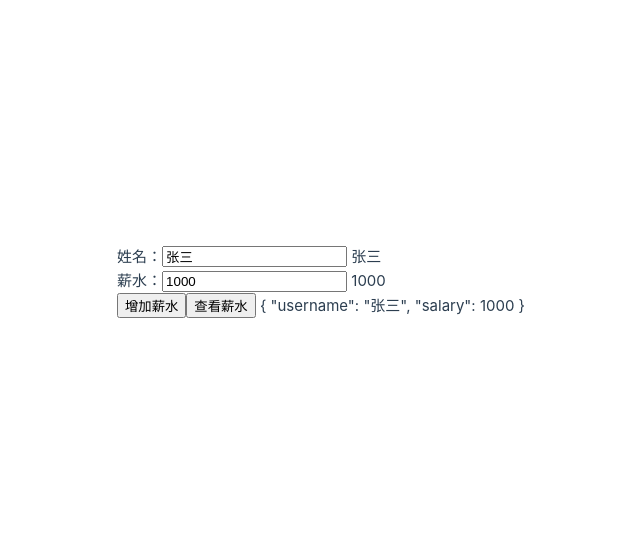
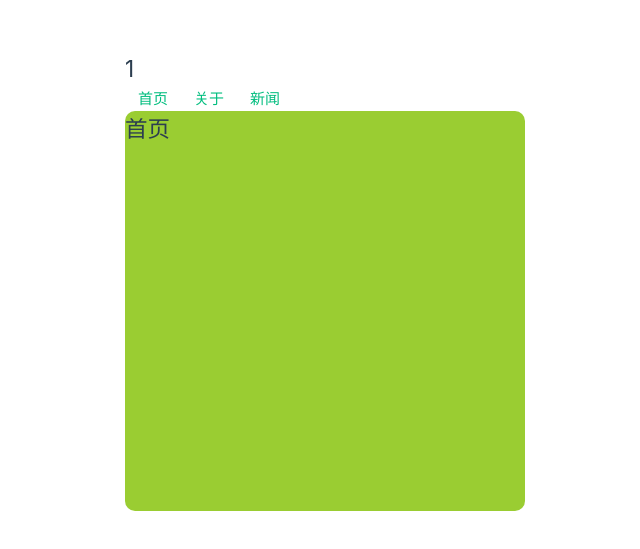
Before and after one commit to YouLe2016/vue3_first, a Vue app: page /#/home in a window 1280 px wide. Shown: the part 119-668 px from the top of the page, without its empty margins (115-755 px from the left). Built offline with nearby package versions, Linux system fonts and the light colour scheme.

Commit message:
Add: vue-router

```diff
--- a/package.json
+++ b/package.json
@@ -9,7 +9,8 @@
     "preview": "vite preview"
   },
   "dependencies": {
-    "vue": "^3.5.13"
+    "vue": "^3.5.13",
+    "vue-router": "^4.5.1"
   },
   "devDependencies": {
     "@vitejs/plugin-vue": "^5.2.3",
--- a/src/App.vue
+++ b/src/App.vue
@@ -1,6 +1,5 @@
 <script setup lang="ts">
-import MySalaryInfo from "@/components/MySalaryInfo.vue";
-import {reactive, ref} from "vue";
+import {reactive} from "vue";
 
 const salaryInfo = reactive({
   username: "张三",
@@ -20,12 +19,38 @@ function addSalary() {
 </script>
 
 <template>
+<!--  <div>-->
+<!--    <MySalaryInfo :salary-info="salaryInfo"/>-->
+<!--    <button @click="addSalary">增加薪水</button>-->
+<!--    <button @click="showRes">查看薪水</button> {{ salaryInfo }}-->
+<!--  </div>-->
   <div>
-    <MySalaryInfo :salary-info="salaryInfo"/>
-    <button @click="addSalary">增加薪水</button>
-    <button @click="showRes">查看薪水</button> {{ salaryInfo }}
+    <h2>1</h2>
+    <p>
+      <!-- 直接跳转 -->
+      <RouterLink to="/home">⾸⻚</RouterLink>
+      <!-- 命名跳转 -->
+      <RouterLink :to="{ name:'about'}">关于</RouterLink>
+      <!-- 路径跳转 -->
+      <RouterLink replace :to="{ path:'/news'}">新闻</RouterLink>
+    </p>
+    <div class="content">
+      <!-- 路由出⼝ -->
+      <!-- 路由匹配到的组件将渲染在这⾥ -->
+      <router-view></router-view>
+    </div>
   </div>
 </template>
 
 <style scoped>
+a {
+  margin: 10px;
+}
+
+.content {
+  background: yellowgreen;
+  height: 400px;
+  width: 400px;
+  border-radius: 10px;
+}
 </style>
--- a/src/main.js
+++ b/src/main.js
@@ -1,6 +1,27 @@
 import './assets/main.css'
 
-import { createApp } from 'vue'
+import {createApp} from 'vue'
 import App from './App.vue'
+import {createRouter, createWebHashHistory, createWebHistory} from "vue-router";
+import HomePage from "@/pages/HomePage.vue";
+import AboutPage from "@/pages/AboutPage.vue";
+import NewsPage from "@/pages/NewsPage.vue";
 
-createApp(App).mount('#app')
+const routes = [
+    // 默认跳转都⾸⻚
+    {path: '/', redirect: '/home'},
+    {path: '/home', component: HomePage},
+    // 命名路由
+    {path: '/about', component: AboutPage, name: 'about'},
+    {path: '/news', component: NewsPage},
+]
+
+const router = createRouter({
+    // history: createWebHistory(),
+    history: createWebHashHistory(),
+    routes,
+})
+
+createApp(App)
+    .use(router)
+    .mount('#app')
--- /dev/null
+++ b/src/pages/AboutPage.vue
@@ -0,0 +1,11 @@
+<script setup lang="ts">
+
+</script>
+
+<template>
+  <h2>关于</h2>
+</template>
+
+<style scoped>
+
+</style>
--- /dev/null
+++ b/src/pages/HomePage.vue
@@ -0,0 +1,11 @@
+<script setup lang="ts">
+
+</script>
+
+<template>
+  <h2>首页</h2>
+</template>
+
+<style scoped>
+
+</style>
--- /dev/null
+++ b/src/pages/NewsPage.vue
@@ -0,0 +1,11 @@
+<script setup lang="ts">
+
+</script>
+
+<template>
+  <h2>新闻</h2>
+</template>
+
+<style scoped>
+
+</style>
```
Also changed, not shown: 1 other file (tests, documents, lock files or other folders).
